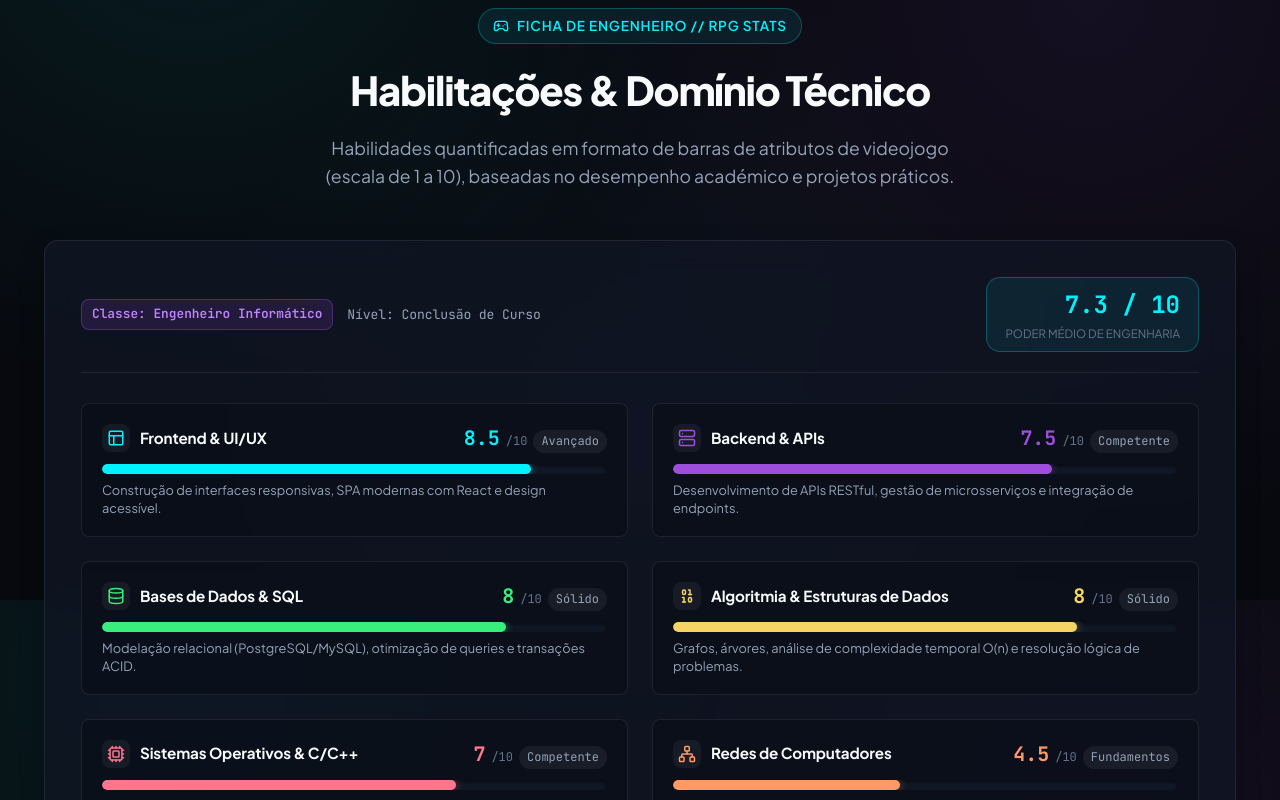
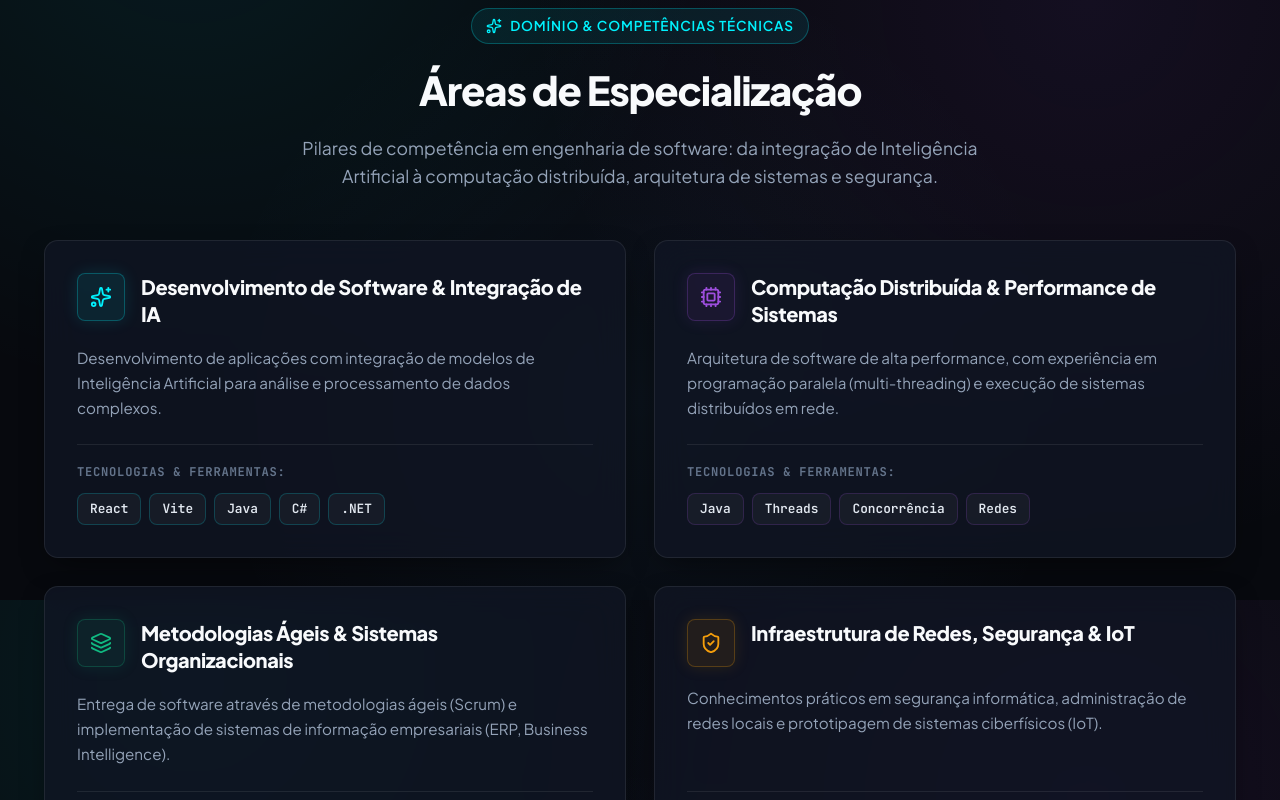
Before and after one commit to Telmo47/personal_website, a React (Vite) app: page / in a window 1280 px wide. Shown: the part 1000-1800 px from the top of the page. Built offline with nearby package versions, Linux system fonts and the light colour scheme.

Commit message:
refactor: replace RPG stats with 4 core engineering focus areas

```diff
--- a/src/App.jsx
+++ b/src/App.jsx
@@ -2,7 +2,7 @@ import React, { useState } from 'react';
 import { portfolioData } from './data/portfolioData';
 import Navbar from './components/Navbar';
 import Hero from './components/Hero';
-import RpgStats from './components/RpgStats';
+import FocusAreas from './components/FocusAreas';
 import ProjectsPipeline from './components/ProjectsPipeline';
 import TechStack from './components/TechStack';
 import AcademicJourney from './components/AcademicJourney';
@@ -63,8 +63,8 @@ export default function App() {
         {/* Página Principal / Hero & Hub de Navegação */}
         <Hero data={portfolioData} onDownloadCv={handleDownloadCv} />
 
-        {/* Ficha de Habilidades estilo RPG / Videojogo */}
-        <RpgStats stats={portfolioData.rpgStats} />
+        {/* Áreas de Especialização & Domínio Técnico */}
+        <FocusAreas areas={portfolioData.focusAreas} />
 
         {/* Pipeline de Projetos (Concluídos | Em Curso | No Radar) */}
         <ProjectsPipeline
--- /dev/null
+++ b/src/components/FocusAreas.jsx
@@ -0,0 +1,76 @@
+import React from 'react';
+import { Sparkles, Cpu, Layers, ShieldCheck, Zap } from 'lucide-react';
+
+export default function FocusAreas({ areas }) {
+  const getIcon = (iconName) => {
+    switch (iconName) {
+      case 'Sparkles':
+        return <Sparkles size={22} />;
+      case 'Cpu':
+        return <Cpu size={22} />;
+      case 'Layers':
+        return <Layers size={22} />;
+      case 'ShieldCheck':
+        return <ShieldCheck size={22} />;
+      default:
+        return <Zap size={22} />;
+    }
+  };
+
+  return (
+    <section id="focus-areas" className="focus-section">
+      <div className="container">
+        <div className="section-header">
+          <div className="section-badge">
+            <Sparkles size={16} />
+            <span>Domínio & Competências Técnicas</span>
+          </div>
+          <h2 className="section-title">Áreas de Especialização</h2>
+          <p className="section-subtitle">
+            Pilares de competência em engenharia de software: da integração de Inteligência Artificial à computação distribuída, arquitetura de sistemas e segurança.
+          </p>
+        </div>
+
+        <div className="focus-grid">
+          {areas.map((area) => (
+            <div key={area.id} className="focus-card glass-card">
+              <div className="focus-card-header">
+                <div
+                  className="focus-icon-wrap"
+                  style={{
+                    color: area.color,
+                    borderColor: `${area.color}40`,
+                    background: `${area.color}15`,
+                    boxShadow: `0 0 16px ${area.color}20`,
+                  }}
+                >
+                  {getIcon(area.icon)}
+                </div>
+                <h3 className="focus-card-title">{area.title}</h3>
+              </div>
+
+              <p className="focus-card-desc">{area.description}</p>
+
+              <div className="focus-tech-block">
+                <span className="focus-tech-label">Tecnologias & Ferramentas:</span>
+                <div className="focus-tech-tags">
+                  {area.technologies.map((tech, idx) => (
+                    <span
+                      key={idx}
+                      className="focus-tag-pill"
+                      style={{
+                        borderColor: `${area.color}30`,
+                      }}
+                    >
+                      {tech}
+                    </span>
+                  ))}
+                </div>
+              </div>
+            </div>
+          ))}
+        </div>
+      </div>
+    </section>
+  );
+}
--- a/src/components/Navbar.jsx
+++ b/src/components/Navbar.jsx
@@ -30,8 +30,8 @@ export default function Navbar({ onDownloadCv }) {
               </button>
             </li>
             <li>
-              <button type="button" className="nav-link-btn" onClick={() => scrollTo('rpg-stats')}>
-                🎮 Ficha RPG
+              <button type="button" className="nav-link-btn" onClick={() => scrollTo('focus-areas')}>
+                🎯 Especializações
               </button>
             </li>
             <li>
--- a/src/components/RpgStats.jsx
+++ /dev/null
@@ -1,113 +0,0 @@
-import React from 'react';
-import {
-  Gamepad2,
-  Layout,
-  Server,
-  Database,
-  Binary,
-  Cpu,
-  Network,
-  ShieldCheck,
-  Zap,
-} from 'lucide-react';
-
-export default function RpgStats({ stats }) {
-  const getIcon = (iconName) => {
-    switch (iconName) {
-      case 'Layout':
-        return <Layout size={18} />;
-      case 'Server':
-        return <Server size={18} />;
-      case 'Database':
-        return <Database size={18} />;
-      case 'Binary':
-        return <Binary size={18} />;
-      case 'Cpu':
-        return <Cpu size={18} />;
-      case 'Network':
-        return <Network size={18} />;
-      default:
-        return <Zap size={18} />;
-    }
-  };
-
-  // Calcular média geral ponderada das habilidades
-  const overallScore = (
-    stats.reduce((acc, curr) => acc + curr.value, 0) / stats.length
-  ).toFixed(1);
-
-  return (
-    <section id="rpg-stats" className="rpg-section">
-      <div className="container">
-        <div className="section-header">
-          <div className="section-badge">
-            <Gamepad2 size={16} />
-            <span>Ficha de Engenheiro // RPG Stats</span>
-          </div>
-          <h2 className="section-title">Habilitações & Domínio Técnico</h2>
-          <p className="section-subtitle">
-            Habilidades quantificadas em formato de barras de atributos de videojogo (escala de 1 a 10),
-            baseadas no desempenho académico e projetos práticos.
-          </p>
-        </div>
-
-        <div className="rpg-card-container glass-card">
-          <div className="rpg-header-bar">
-            <div className="rpg-player-info">
-              <span className="rpg-class-badge">Classe: Engenheiro Informático</span>
-              <span className="mono-tag" style={{ color: 'var(--text-secondary)' }}>
-                Nível: Conclusão de Curso
-              </span>
-            </div>
-
-            <div className="rpg-overall-power">
-              <div className="power-counter-box">
-                <div className="power-val">{overallScore} / 10</div>
-                <div className="power-lbl">Poder Médio de Engenharia</div>
-              </div>
-            </div>
-          </div>
-
-          <div className="rpg-bars-grid">
-            {stats.map((stat) => {
-              const percentage = (stat.value / stat.max) * 100;
-              return (
-                <div key={stat.id} className="rpg-bar-item">
-                  <div className="bar-top-row">
-                    <div className="bar-label-group">
-                      <div className="bar-icon" style={{ color: stat.color }}>
-                        {getIcon(stat.icon)}
-                      </div>
-                      <span className="bar-name">{stat.label}</span>
-                    </div>
-
-                    <div className="bar-score-group">
-                      <span className="score-val" style={{ color: stat.color }}>
-                        {stat.value}
-                      </span>
-                      <span className="score-max">/{stat.max}</span>
-                      <span className="bar-level-title">{stat.levelTitle}</span>
-                    </div>
-                  </div>
-
-                  <div className="bar-track">
-                    <div
-                      className="bar-fill"
-                      style={{
-                        width: `${percentage}%`,
-                        backgroundColor: stat.color,
-                        boxShadow: `0 0 10px ${stat.color}80`,
-                      }}
-                    ></div>
-                  </div>
-
-                  <p className="bar-desc">{stat.description}</p>
-                </div>
-              );
-            })}
-          </div>
-        </div>
-      </div>
-    </section>
-  );
-}
--- a/src/data/portfolioData.js
+++ b/src/data/portfolioData.js
@@ -16,66 +16,42 @@ export const portfolioData = {
     cvPdfPath: "/cv.pdf",
   },
 
-  rpgStats: [
+  focusAreas: [
     {
-      id: "frontend",
-      label: "Frontend & UI/UX",
-      value: 8.5,
-      max: 10,
-      levelTitle: "Avançado",
-      icon: "Layout",
+      id: "software-ai",
+      title: "Desenvolvimento de Software & Integração de IA",
+      icon: "Sparkles",
       color: "#00f2fe",
-      description: "Construção de interfaces responsivas, SPA modernas com React e design acessível.",
+      description:
+        "Desenvolvimento de aplicações com integração de modelos de Inteligência Artificial para análise e processamento de dados complexos.",
+      technologies: ["React", "Vite", "Java", "C#", ".NET"],
     },
     {
-      id: "backend",
-      label: "Backend & APIs",
-      value: 7.5,
-      max: 10,
-      levelTitle: "Competente",
-      icon: "Server",
+      id: "distributed-systems",
+      title: "Computação Distribuída & Performance de Sistemas",
+      icon: "Cpu",
       color: "#9d4edd",
-      description: "Desenvolvimento de APIs RESTful, gestão de microsserviços e integração de endpoints.",
+      description:
+        "Arquitetura de software de alta performance, com experiência em programação paralela (multi-threading) e execução de sistemas distribuídos em rede.",
+      technologies: ["Java", "Threads", "Concorrência", "Redes"],
     },
     {
-      id: "databases",
-      label: "Bases de Dados & SQL",
-      value: 8.0,
-      max: 10,
-      levelTitle: "Sólido",
-      icon: "Database",
-      color: "#38ef7d",
-      description: "Modelação relacional (PostgreSQL/MySQL), otimização de queries e transações ACID.",
+      id: "agile-systems",
+      title: "Metodologias Ágeis & Sistemas Organizacionais",
+      icon: "Layers",
+      color: "#10b981",
+      description:
+        "Entrega de software através de metodologias ágeis (Scrum) e implementação de sistemas de informação empresariais (ERP, Business Intelligence).",
+      technologies: ["Scrum", "Microsoft Power Platform", "Power Apps", "Power BI"],
     },
     {
-      id: "algorithms",
-      label: "Algoritmia & Estruturas de Dados",
-      value: 8.0,
-      max: 10,
-      levelTitle: "Sólido",
-      icon: "Binary",
-      color: "#f6d365",
-      description: "Grafos, árvores, análise de complexidade temporal O(n) e resolução lógica de problemas.",
-    },
-    {
-      id: "systems",
-      label: "Sistemas Operativos & C/C++",
-      value: 7.0,
-      max: 10,
-      levelTitle: "Competente",
-      icon: "Cpu",
-      color: "#ff758c",
-      description: "Gestão de memória, processos e threads, concorrência e programação a baixo nível.",
-    },
-    {
-      id: "networks",
-      label: "Redes de Computadores",
-      value: 4.5,
-      max: 10,
-      levelTitle: "Fundamentos",
-      icon: "Network",
-      color: "#ff9966",
-      description: "Protocolos TCP/IP, DNS, HTTP/HTTPS e arquitetura de redes em camadas.",
+      id: "networks-iot",
+      title: "Infraestrutura de Redes, Segurança & IoT",
+      icon: "ShieldCheck",
+      color: "#f59e0b",
+      description:
+        "Conhecimentos práticos em segurança informática, administração de redes locais e prototipagem de sistemas ciberfísicos (IoT).",
+      technologies: ["Linux", "Docker", "Nmap", "Wireshark", "VirtualBox"],
     },
   ],
 
--- a/src/index.css
+++ b/src/index.css
@@ -613,171 +613,113 @@ body {
 }
 
 /* =========================================================
-   RPG STATS / FICHA DE PERSONAGEM
+   FOCUS AREAS / ÁREAS DE ESPECIALIZAÇÃO
    ========================================================= */
-.rpg-section {
+.focus-section {
   padding: 90px 0 60px;
 }
 
-.rpg-card-container {
-  padding: 36px;
+.focus-grid {
+  display: grid;
+  grid-template-columns: repeat(2, 1fr);
+  gap: 28px;
+}
+
+.focus-card {
+  padding: 32px;
+  display: flex;
+  flex-direction: column;
+  justify-content: space-between;
+  border-radius: var(--radius-md);
   position: relative;
   overflow: hidden;
-}
-
-.rpg-header-bar {
-  display: flex;
-  align-items: center;
-  justify-content: space-between;
-  border-bottom: 1px solid var(--border-subtle);
-  padding-bottom: 20px;
-  margin-bottom: 30px;
-  flex-wrap: wrap;
-  gap: 16px;
-}
-
-.rpg-player-info {
-  display: flex;
-  align-items: center;
-  gap: 14px;
-}
-
-.rpg-class-badge {
-  font-family: var(--font-mono);
-  background: rgba(157, 78, 221, 0.15);
-  border: 1px solid rgba(157, 78, 221, 0.35);
-  color: #c084fc;
-  padding: 4px 10px;
-  border-radius: var(--radius-sm);
-  font-size: 0.8rem;
-  font-weight: 600;
-}
-
-.rpg-overall-power {
-  display: flex;
-  align-items: center;
-  gap: 16px;
-}
-
-.power-counter-box {
-  background: rgba(0, 242, 254, 0.08);
-  border: 1px solid rgba(0, 242, 254, 0.25);
-  padding: 8px 18px;
-  border-radius: var(--radius-md);
-  text-align: right;
-}
-
-.power-val {
-  font-family: var(--font-mono);
-  font-size: 1.5rem;
-  font-weight: 800;
-  color: var(--accent-cyan);
-}
-
-.power-lbl {
-  font-size: 0.72rem;
-  color: var(--text-muted);
-  text-transform: uppercase;
-}
-
-.rpg-bars-grid {
-  display: grid;
-  grid-template-columns: repeat(2, 1fr);
-  gap: 24px;
-}
-
-.rpg-bar-item {
-  background: rgba(10, 14, 24, 0.6);
-  border: 1px solid var(--border-subtle);
-  border-radius: var(--radius-sm);
-  padding: 18px 20px;
   transition: var(--transition);
 }
 
-.rpg-bar-item:hover {
-  border-color: rgba(255, 255, 255, 0.2);
-  background: rgba(18, 24, 40, 0.8);
-  transform: translateY(-2px);
+.focus-card:hover {
+  transform: translateY(-4px);
+  border-color: rgba(255, 255, 255, 0.22);
+  box-shadow: 0 12px 35px -10px rgba(0, 0, 0, 0.7);
 }
 
-.bar-top-row {
+.focus-card-header {
   display: flex;
-  align-items: center;
-  justify-content: space-between;
-  margin-bottom: 8px;
+  align-items: flex-start;
+  gap: 16px;
+  margin-bottom: 18px;
 }
 
-.bar-label-group {
-  display: flex;
-  align-items: center;
-  gap: 10px;
-}
-
-.bar-icon {
-  width: 28px;
-  height: 28px;
+.focus-icon-wrap {
+  width: 48px;
+  height: 48px;
   border-radius: var(--radius-sm);
-  background: rgba(255, 255, 255, 0.05);
+  border: 1px solid;
   display: flex;
   align-items: center;
   justify-content: center;
-  color: var(--accent-cyan);
+  flex-shrink: 0;
+  transition: var(--transition);
 }
 
-.bar-name {
-  font-weight: 700;
-  font-size: 0.95rem;
-  letter-spacing: -0.01em;
+.focus-card:hover .focus-icon-wrap {
+  transform: scale(1.08) rotate(2deg);
 }
 
-.bar-score-group {
-  display: flex;
-  align-items: baseline;
-  gap: 6px;
+.focus-card-title {
+  font-size: 1.25rem;
+  font-weight: 800;
+  letter-spacing: -0.02em;
+  line-height: 1.35;
+  color: var(--text-primary);
+}
+
+.focus-card-desc {
+  font-size: 0.95rem;
+  color: var(--text-secondary);
+  line-height: 1.65;
+  margin-bottom: 24px;
+}
+
+.focus-tech-block {
+  padding-top: 18px;
+  border-top: 1px solid var(--border-subtle);
+  margin-top: auto;
+}
+
+.focus-tech-label {
+  display: block;
+  font-size: 0.76rem;
+  text-transform: uppercase;
+  letter-spacing: 0.06em;
+  color: var(--text-muted);
+  font-weight: 700;
+  margin-bottom: 10px;
   font-family: var(--font-mono);
 }
 
-.score-val {
-  font-size: 1.25rem;
-  font-weight: 800;
+.focus-tech-tags {
+  display: flex;
+  flex-wrap: wrap;
+  gap: 8px;
 }
 
-.score-max {
-  font-size: 0.75rem;
-  color: var(--text-muted);
+.focus-tag-pill {
+  font-family: var(--font-mono);
+  font-size: 0.8rem;
+  font-weight: 600;
+  padding: 5px 12px;
+  border-radius: var(--radius-sm);
+  background: rgba(255, 255, 255, 0.04);
+  border: 1px solid rgba(255, 255, 255, 0.1);
+  color: #e2e8f0;
+  transition: var(--transition);
 }
 
-.bar-level-title {
-  font-size: 0.75rem;
-  padding: 2px 8px;
-  border-radius: var(--radius-full);
-  background: rgba(255, 255, 255, 0.06);
-  color: var(--text-secondary);
-  font-family: var(--font-mono);
-}
-
-.bar-track {
-  width: 100%;
-  height: 10px;
-  background: #111827;
-  border-radius: var(--radius-full);
-  overflow: hidden;
-  margin: 10px 0 8px;
-  position: relative;
-  box-shadow: inset 0 2px 4px rgba(0, 0, 0, 0.6);
-}
-
-.bar-fill {
-  height: 100%;
-  border-radius: var(--radius-full);
-  transition: width 1.2s cubic-bezier(0.16, 1, 0.3, 1);
-  box-shadow: 0 0 12px currentColor;
-}
-
-.bar-desc {
-  font-size: 0.8rem;
-  color: var(--text-secondary);
-  line-height: 1.4;
+.focus-tag-pill:hover {
+  background: rgba(255, 255, 255, 0.09);
+  color: #fff;
+  border-color: rgba(255, 255, 255, 0.25);
+  transform: translateY(-1px);
 }
 
 /* =========================================================
@@ -1381,7 +1323,7 @@ body {
   .quickhub-grid {
     grid-template-columns: repeat(2, 1fr);
   }
-  .rpg-bars-grid {
+  .focus-grid {
     grid-template-columns: 1fr;
   }
 }
```
Also changed, not shown: src/components/Hero.jsx (+4 -4 lines).
